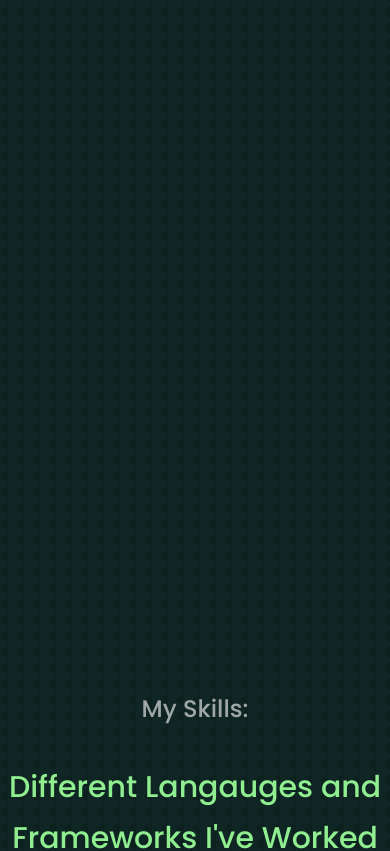
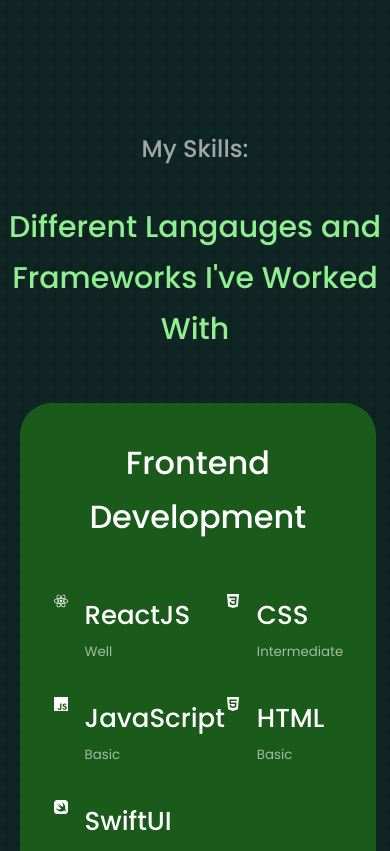
Before and after one commit to ImJehtts/Mohib-Website, a React (Create React App) app in the folder frontend/: page / in a window 390 px wide. Shown: the part 2300-3151 px from the top of the page. Built offline with nearby package versions, Linux system fonts and the light colour scheme.

Commit message:
mobile updates

```diff
--- a/frontend/src/components/Contact/Contact.css
+++ b/frontend/src/components/Contact/Contact.css
@@ -85,8 +85,8 @@
   @media screen and (max-width: 600px){
 
     #Contact{
-        margin-top: 200rem;
-        margin-bottom: 90rem;
+        margin-top: 250rem;
+        margin-bottom: 45rem;
     }
 
     .contact__container {
--- a/frontend/src/components/School/School.css
+++ b/frontend/src/components/School/School.css
@@ -70,7 +70,7 @@
   @media screen and (max-width: 600px){
 
     #School{
-        margin-top: 110rem;
+        margin-top: 80rem;
     }
 
     .school__container{
--- a/frontend/src/components/Skills/Skills.css
+++ b/frontend/src/components/Skills/Skills.css
@@ -64,7 +64,7 @@
   @media screen and (max-width: 600px){
 
     #Skills{
-        margin-top: 110rem;
+        margin-top: 75rem;
     }
 
     .skills__container{
```
